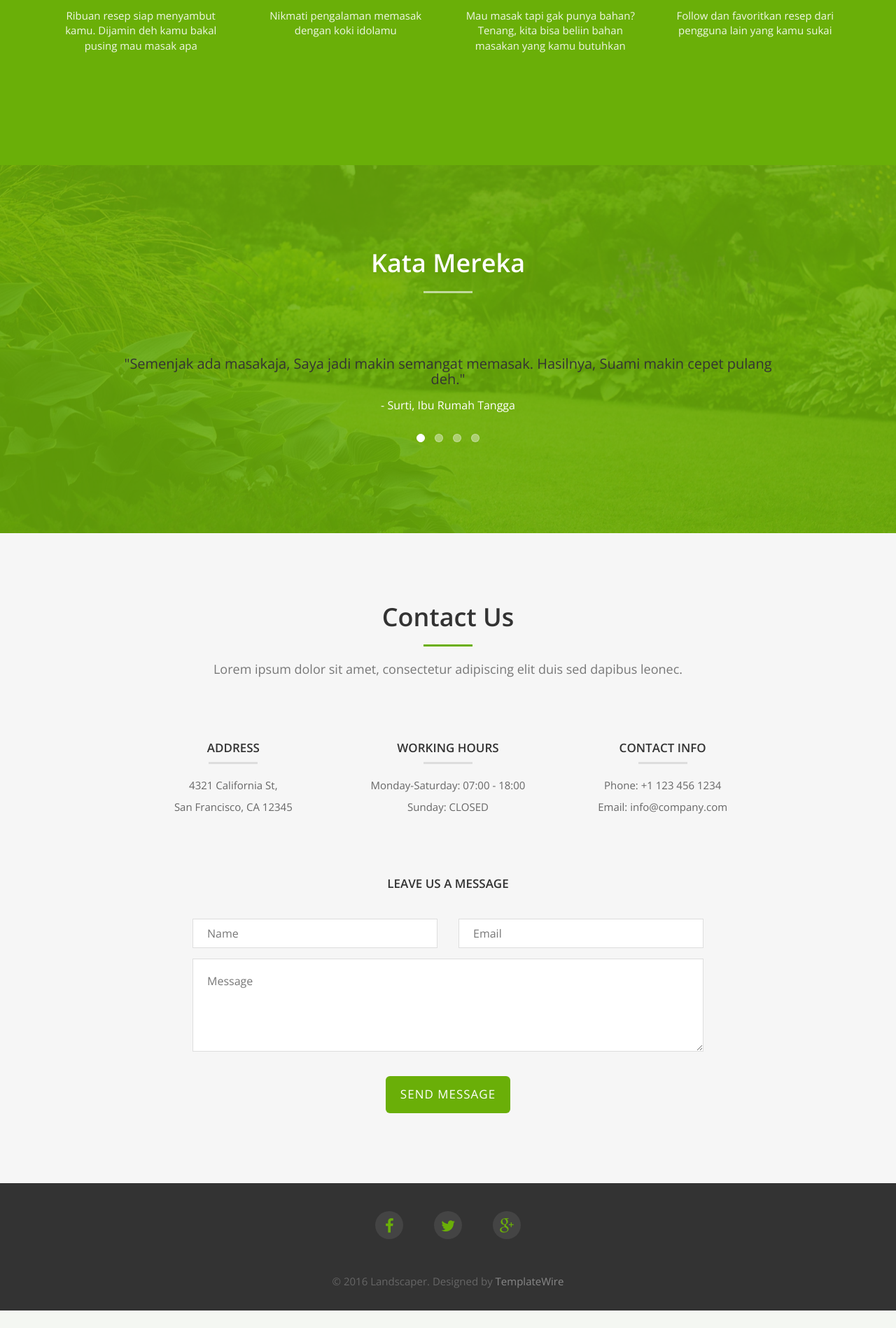
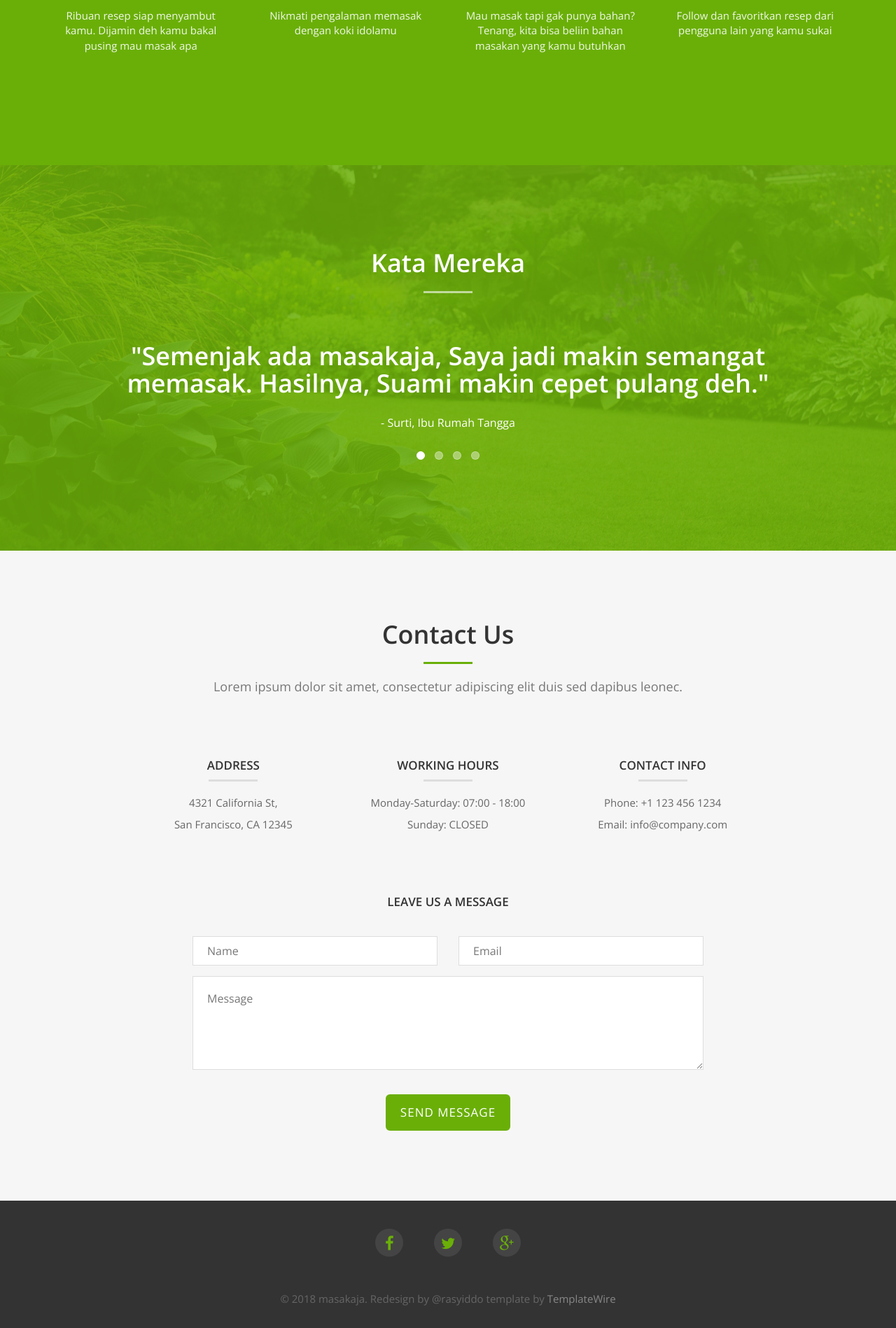
Before and after one commit to rasyiddo/masakaja, a PHP site: page / in a window 1280 px wide. Shown: the part 1943-3841 px from the top of the page at 70% size. Before the commit the page ends 3816 px from the top, so only its background shows below. Run offline with PHP 8.4, Linux system fonts and the light colour scheme.

Commit message:
adasdasdasd

```diff
--- a/index.php
+++ b/index.php
@@ -149,20 +149,20 @@
         <div class="col-md-10 col-md-offset-1">
           <div id="testimonial" class="owl-carousel owl-theme">
             <div class="item">
-              <h3>"Semenjak ada masakaja, Saya jadi makin semangat memasak. Hasilnya, Suami makin cepet pulang deh."</h3>
+              <h2>"Semenjak ada masakaja, Saya jadi makin semangat memasak. Hasilnya, Suami makin cepet pulang deh."</h2>
               <p>- Surti, Ibu Rumah Tangga</p>
             </div>
             <div class="item">
-              <p>"Finally, Gw gak masak indomie lagi dech. Thanksss berat buat masakaja. mwach!"</p>
+              <h2>"Finally, Gw gak masak indomie lagi dech. Thanksss berat buat masakaja. mwach!"</h2>
               <p>- Aisah, Mahasiswi </p>
             </div>
             <div class="item">
-              <p>"Lorem ipsum dolor sit amet, consectetur adipiscing elit. Duis sed dapibus leo nec ornare diam. Sed commodo nibh ante facilisis bibendum dolor feugiat at duis sed dapibus leo nec ornare diam."</p>
-              <p>- John DOE, Parker County, TX</p>
+              <h2>"masak jadi lebih hemat, uangnya bisa buat jalan - jalan ke Zimbabwe deh"</h2>
+              <p>- Venti, Traveler</p>
             </div>
             <div class="item">
-              <p>"Lorem ipsum dolor sit amet, consectetur adipiscing elit. Duis sed dapibus leo nec ornare diam. Sed commodo nibh ante facilisis bibendum dolor feugiat at duis sed dapibus leo nec ornare diam."</p>
-              <p>- John DOE, Parker County, TX</p>
+              <h2>"Awalnya sih coba-coba, Eh taunya Joss banget nih Apps"</h2>
+              <p>- Mawar, nama samaran</p>
             </div>
           </div>
         </div>
@@ -242,7 +242,7 @@
           <li><a href="#"><i class="fa fa-google-plus"></i></a></li>
         </ul>
       </div>
-      <p>&copy; 2016 Landscaper. Designed by <a href="http://www.templatewire.com" rel="nofollow">TemplateWire</a></p>
+      <p>&copy; 2018 masakaja. Redesign by @rasyiddo template by <a href="http://www.templatewire.com" rel="nofollow">TemplateWire</a></p>
     </div>
   </div>
 </div>
```
